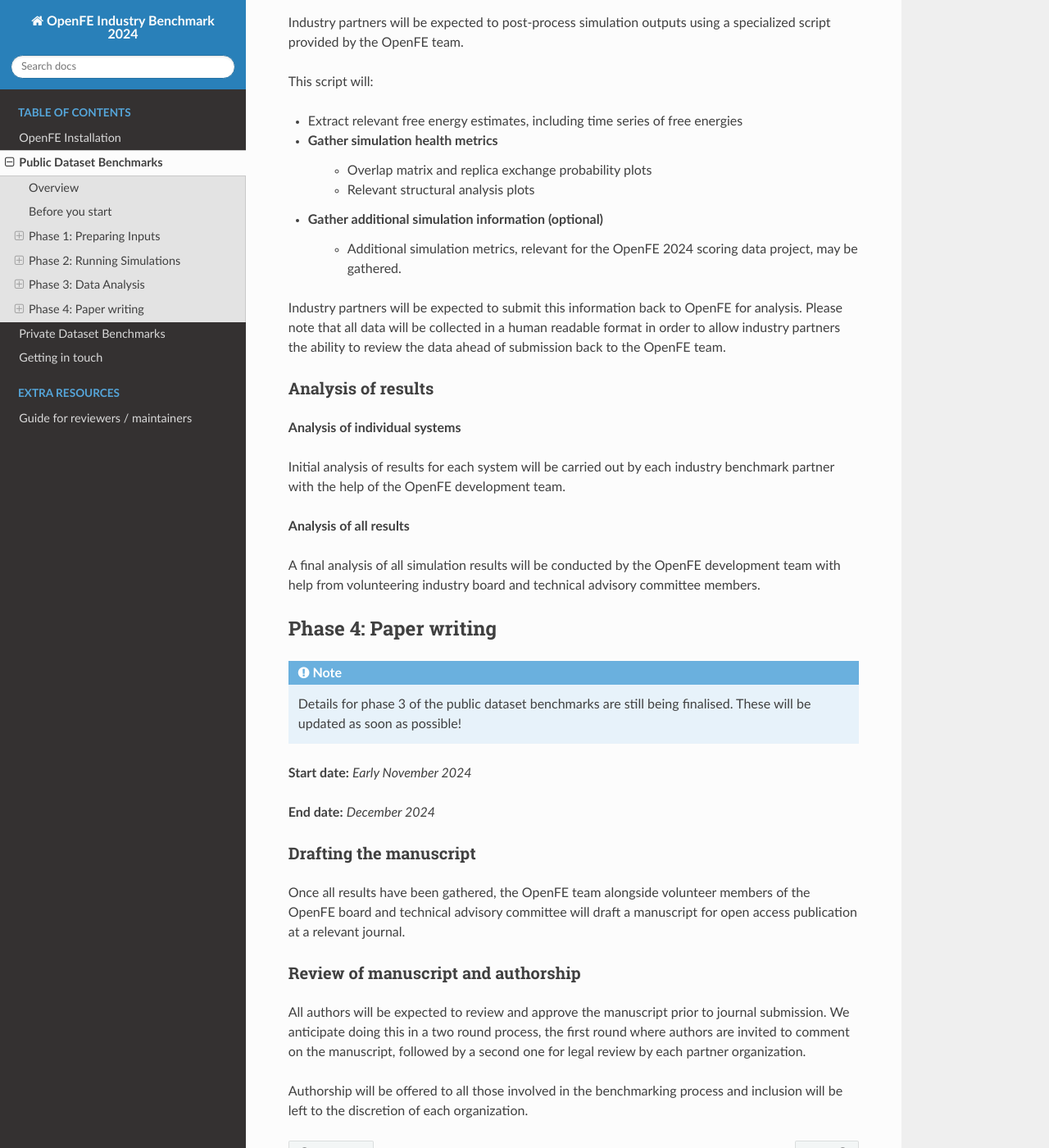
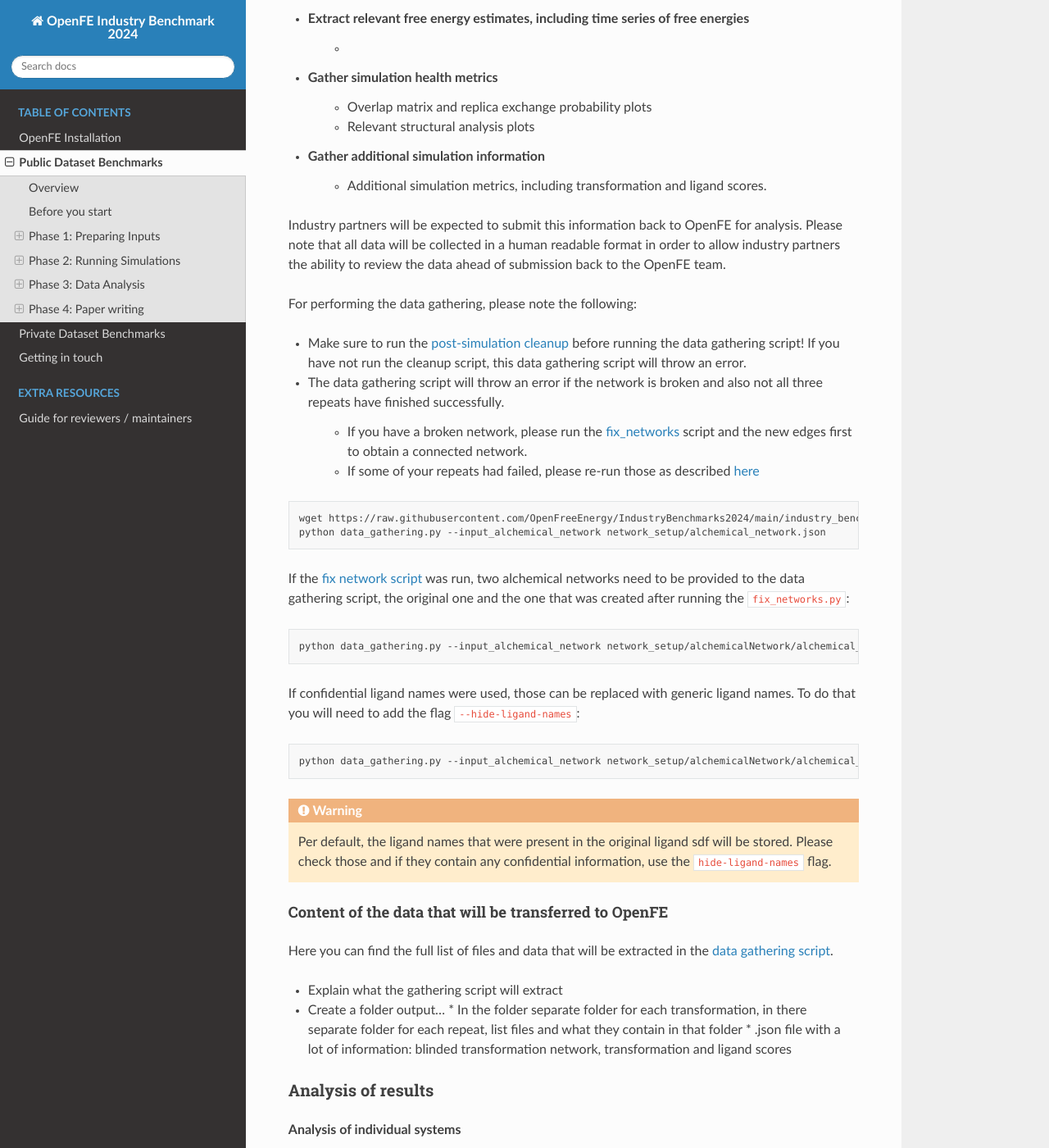
Before and after one commit to OpenFreeEnergy/IndustryBenchmarks2024, a Sphinx documentation site: the page built from docs/source/public/overview.rst, in a window 1280 px wide and 1400 px high, scrolled down 11420 px. Shown: the whole window at 82% size. Built offline with Sphinx 7.4.7 and the Read the Docs theme 3.1.0, drawn with Linux system fonts in a browser that asks for light colours; some of the changed text lies outside the part shown.

Commit message:
Initial commit to add docs for the gathering of results

```diff
--- a/docs/source/public/overview.rst
+++ b/docs/source/public/overview.rst
@@ -477,16 +477,13 @@
 **********************
 
 
-.. note::
-   Details for phase 3 of the public dataset benchmarks are still being finalised. These will be updated as soon as possible!
-
-
 In this phase, relevant simulation results will be gathered from industry partners.
 
-**Start date:** *Early September 2024*
+**Start date:** *Early November 2024*
 
-**End date:** *End of October 2024*
+**End date:** *Early December 2024*
 
+.. _gathering_of_results:
 
 Gathering of results
 ====================
@@ -496,16 +493,59 @@
 This script will:
 
 * Extract relevant free energy estimates, including time series of free energies
+   *
 * Gather simulation health metrics
    * Overlap matrix and replica exchange probability plots
    * Relevant structural analysis plots
-* Gather additional simulation information (optional)
-   * Additional simulation metrics, relevant for the OpenFE 2024 scoring data project, may be gathered.
+* Gather additional simulation information
+   * Additional simulation metrics, including transformation and ligand scores.
 
 Industry partners will be expected to submit this information back to OpenFE for
 analysis. Please note that all data will be collected in a human readable format
 in order to allow industry partners the ability to review the data ahead of submission
 back to the OpenFE team.
+
+For performing the data gathering, please note the following:
+
+* Make sure to run the `post-simulation cleanup`_ before running the data gathering script! If you have not run the cleanup script, this data gathering script will throw an error.
+* The data gathering script will throw an error if the network is broken and also not all three repeats have finished successfully.
+
+   * If you have a broken network, please run the `fix_networks`_ script and the new edges first to obtain a connected network.
+   * If some of your repeats had failed, please re-run those as described `here <failed_edges>`_
+
+
+.. code-block:: bash
+
+   wget https://raw.githubusercontent.com/OpenFreeEnergy/IndustryBenchmarks2024/main/industry_benchmarks/utils/data_gathering.py
+   python data_gathering.py --input_alchemical_network network_setup/alchemical_network.json
+
+If the `fix network script <fix_networks>`_ was run, two alchemical networks need to be provided to the data gathering script, the original one and the one that was created after running the ``fix_networks.py``:
+
+.. code-block:: bash
+
+   python data_gathering.py --input_alchemical_network network_setup/alchemicalNetwork/alchemical_network.json --fixed_alchemical_network new_network_setup/alchemicalNetwork/alchemical_network.json
+
+If confidential ligand names were used, those can be replaced with generic ligand names. To do that you will need to add the flag ``--hide-ligand-names``:
+
+.. code-block:: bash
+
+   python data_gathering.py --input_alchemical_network network_setup/alchemicalNetwork/alchemical_network.json --hide-ligand-names
+
+.. warning::
+   Per default, the ligand names that were present in the original ligand sdf will be stored. Please check those and if they contain any confidential information, use the ``hide-ligand-names`` flag.
+
+.. _gathered_data:
+
+Content of the data that will be transferred to OpenFE
+------------------------------------------------------
+
+Here you can find the full list of files and data that will be extracted in the `data gathering script <gathering_of_results>`_.
+
+* Explain what the gathering script will extract
+* Create a folder output...
+  * In the folder separate folder for each transformation, in there separate folder for each repeat, list files and what they contain in that folder
+  * .json file with a lot of information: blinded transformation network, transformation and ligand scores
+
 
 Analysis of results
 ===================
```
